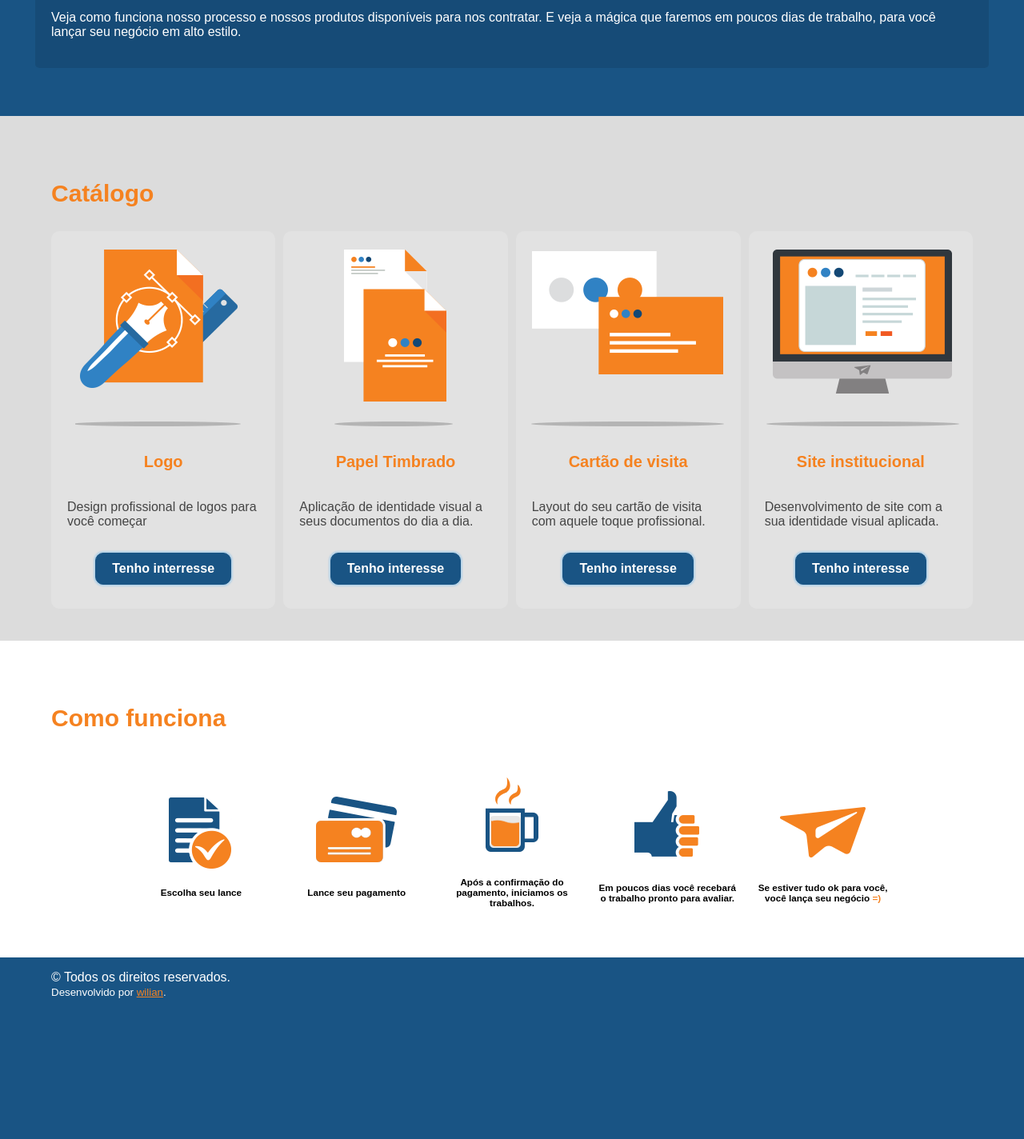
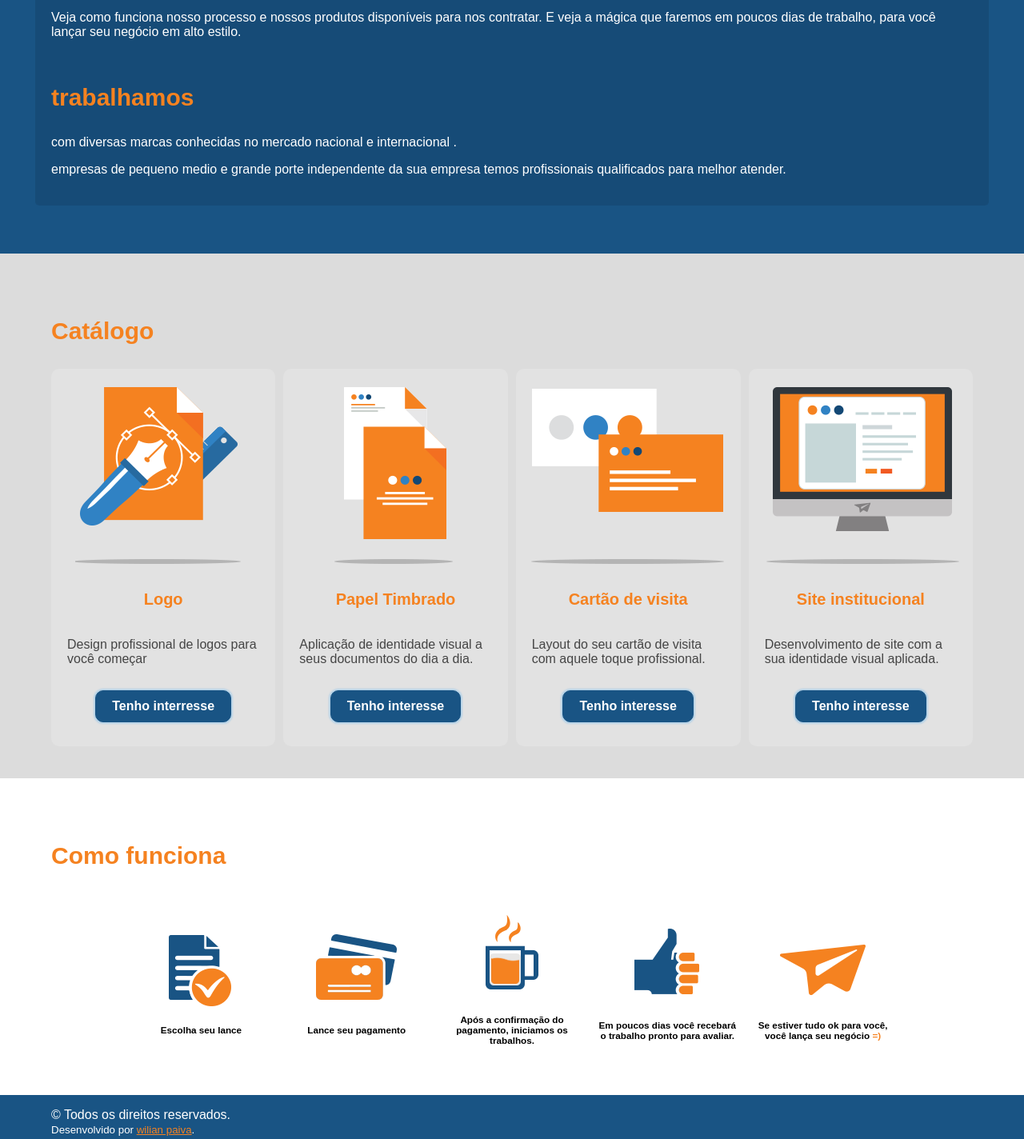
Before and after one commit to wilian1992/lance, a website built with webpack: page src/index.html in a window 1280 px wide. Shown: the part 856-2280 px from the top of the page at 80% size. Before the commit the page ends 2121 px from the top, so only its background shows below. Built offline with nearby package versions, Linux system fonts and the light colour scheme; a web font is replaced by a local one.

Commit message:
lance negocio

```diff
--- a/src/index.html
+++ b/src/index.html
@@ -5,7 +5,7 @@
     <meta http-equiv="X-UA-Compatible" content="IE=edge">
     <meta name="viewport" content="width=device-width, initial-scale=1.0">
     <link rel="shortcut icon" href="./assets/images/favicon.ico" type="image/x-icon">
-    <title>Lance Negócios</title>
+    <title>Negócios</title>
 </head>
 <body>
     <div id="root">
@@ -30,6 +30,11 @@
                     <h1>Sobre nós</h1>
                     <p>Somos uma equipe especializada na criação visual de marcas, trabalhamos com as principais ferramentas profissionais do mercado para você iniciar um negócio rapidamente.</p>
                     <p>Veja como funciona nosso processo e nossos produtos disponíveis para nos contratar. E veja a mágica que faremos em poucos dias de trabalho, para você lançar seu negócio em alto estilo.</p>
+                </article>
+                <article>
+                    <h1>trabalhamos</h1>
+                    <p>com diversas marcas conhecidas no mercado nacional e internacional .</p>
+                    <p>empresas de pequeno medio e grande porte independente da sua empresa temos profissionais qualificados para melhor atender.</p>
                 </article>
             </div>
         </section>
@@ -113,7 +118,7 @@
         <footer>
             <div class="container">
                 <p>&copy; Todos os direitos reservados. <br>
-                <small>Desenvolvido por <a href="https://github.com/wilian1992">wilian</a>.</small></p>
+                <small>Desenvolvido por <a href="https://github.com/wilian1992">wilian paiva</a>.</small></p>
             </div>
         </footer>
     </div>
```
